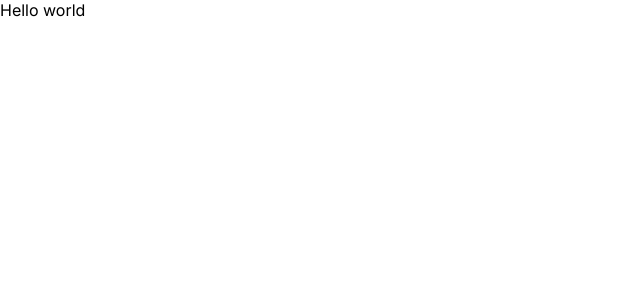
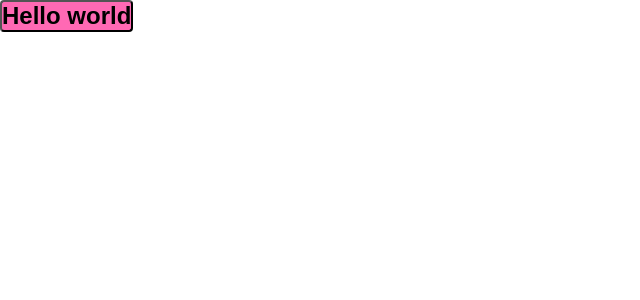
Before and after one commit to Option-Zero/option-zero-website, a Next.js app: page / in a window 1280 px wide. Shown: the top 300 px of the page, without its empty margins (0-640 px from the left). Built offline with nearby package versions, Linux system fonts and the light colour scheme.

Commit message:
Add example of styling with emotion

```diff
--- a/package.json
+++ b/package.json
@@ -9,9 +9,11 @@
     "lint": "next lint"
   },
   "dependencies": {
+    "@emotion/react": "^11.11.4",
+    "@emotion/styled": "^11.11.5",
+    "next": "14.2.3",
     "react": "^18",
-    "react-dom": "^18",
-    "next": "14.2.3"
+    "react-dom": "^18"
   },
   "devDependencies": {
     "eslint": "^8",
--- a/src/app/page.js
+++ b/src/app/page.js
@@ -1,9 +1,23 @@
+'use client';
+import styled from '@emotion/styled'
+
+const StyledMain = styled.button`
+  background-color: hotpink;
+  font-size: 24px;
+  border-radius: 4px;
+  color: black;
+  font-weight: bold;
+  &:hover {
+    color: white;
+  }
+`
+
 export default function Home() {
   return (
-    <main>
+    <StyledMain>
       <div>
         Hello world
       </div>
-    </main>
+    </StyledMain>
   );
 }
```
